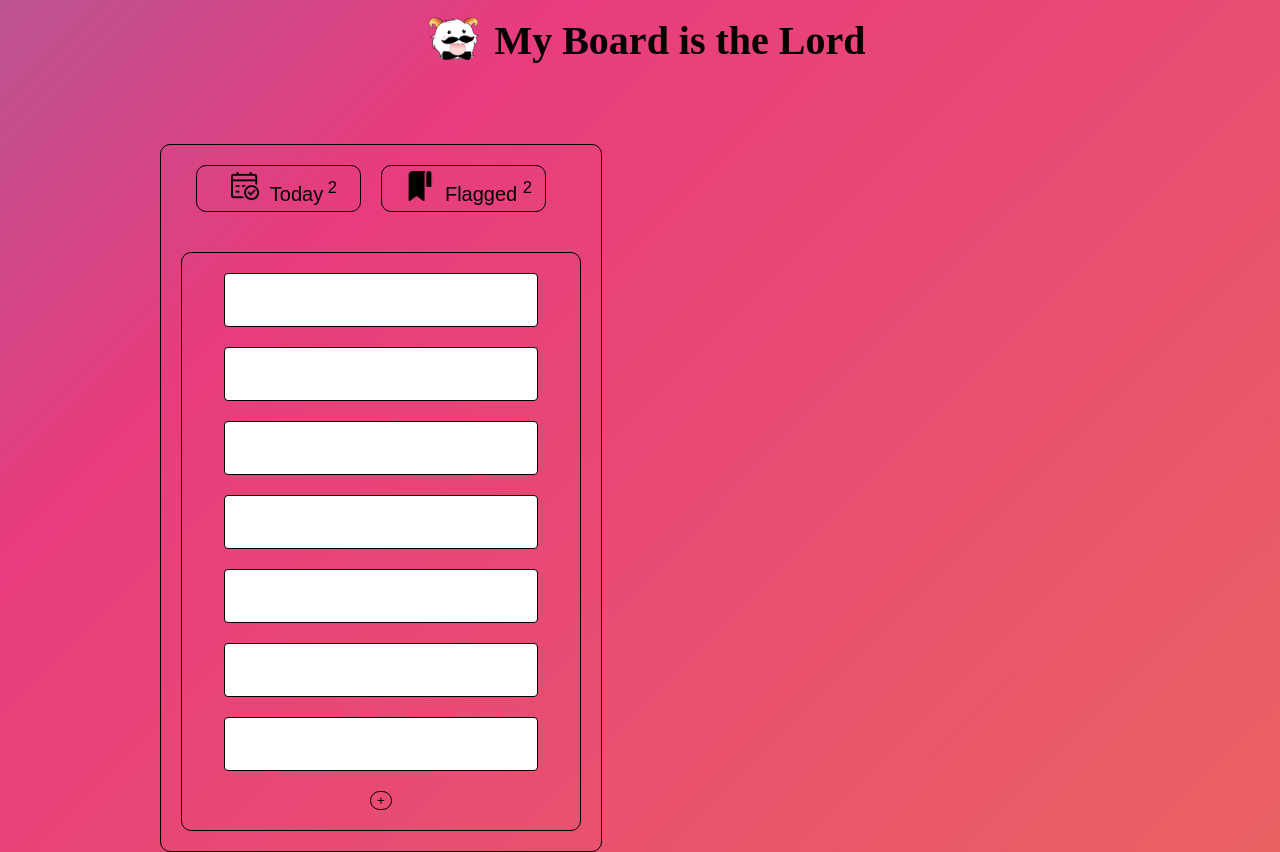
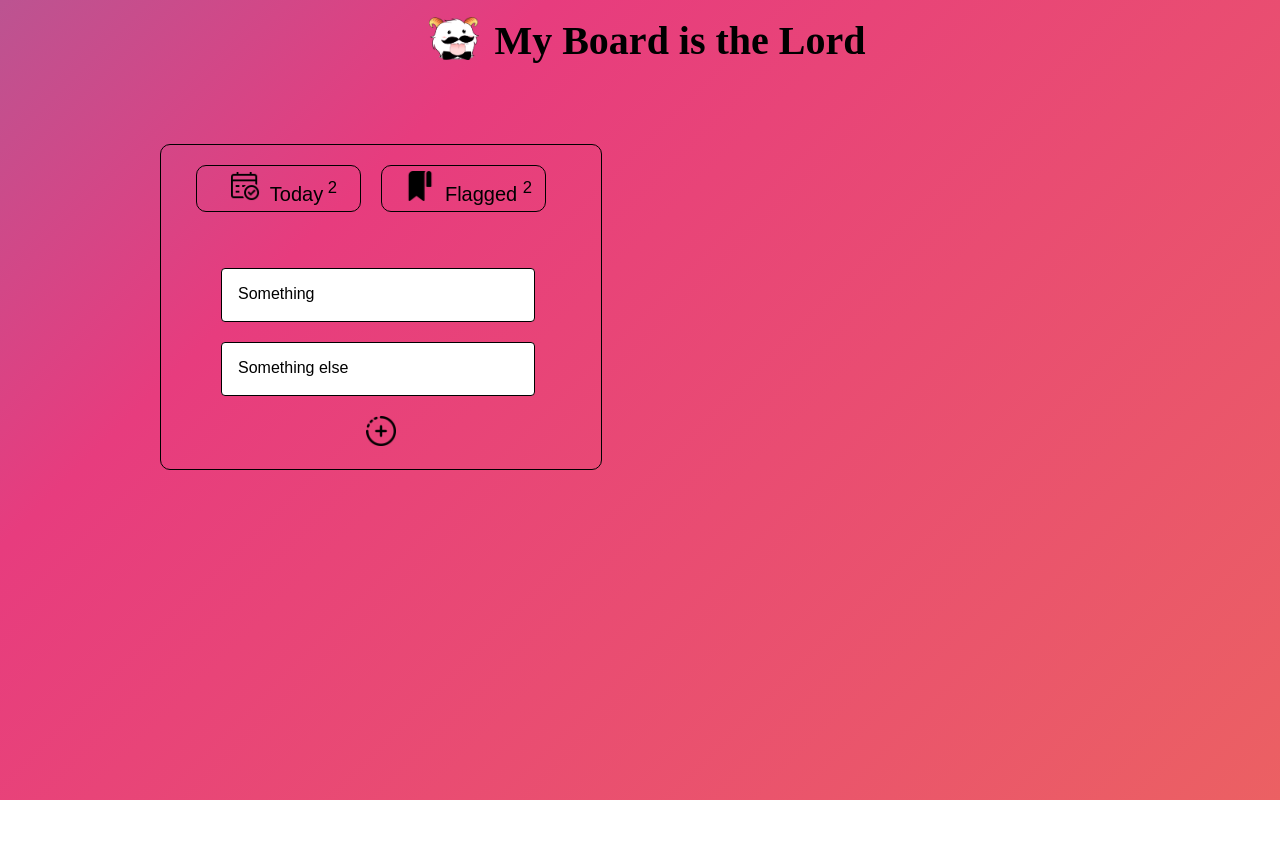
Before and after one commit to oPuDDingo/To_Do_List_Prog_3, an Angular app in the folder frontend/: page / in a window 1280 px wide. After the commit the page ends 800 px from the top, so only its background shows below. Built offline with nearby package versions, Linux system fonts and the light colour scheme.

Commit message:
add button

```diff
--- a/frontend/src/app/board/board.component.html
+++ b/frontend/src/app/board/board.component.html
@@ -10,16 +10,25 @@
             </div>
         </div>
 
-        <div class="list-container">
-            <div class="list-card"><input /> </div>
-            <div class="list-card"><input /></div>
-            <div class="list-card"><input /></div>
-            <div class="list-card"><input /></div>
-            <div class="list-card"><input /></div>
-            <div class="list-card"><input /></div>
-            <div class="list-card"><input /></div>
-            <button class="plus-btn">+</button> <!-- placeholder -->
+        <div class="lists">
+            <ul class="no-padding">
+                <li class="list-card">Something</li>
+                <li class="list-card">Something else</li>
+            </ul>
+            <!-- placeholder -->
         </div>
+        <button class="plus-btn"><img src="/assets/plus.png"/></button>
+
+<!--        <div class="lists">-->
+<!--            <ul class="no-padding">-->
+<!--                <li class="list-card">Something</li> <img src="/assets/markFalse.png" width="30px"/>-->
+<!--            </ul>-->
+<!--            <div class="flag-button">-->
+<!--                <button><img src="/assets/markFalse.png"></button>-->
+<!--            </div>-->
+<!--            <button class="plus-btn"><img src="/assets/plus.png"/></button> &lt;!&ndash; placeholder &ndash;&gt;-->
+<!--        </div>-->
+
     </div>
 
     <div class="list" *ngIf="currentList">
--- a/frontend/src/app/board/board.component.scss
+++ b/frontend/src/app/board/board.component.scss
@@ -40,6 +40,7 @@ no-padding {
   margin-right: 20px;
   width: 165px;
 
+
   img {
     width: 30px;
     margin: 0 10px;
@@ -62,6 +63,7 @@ no-padding {
 
   button:hover {
     transform: translateY(-4px);
+    box-shadow: 5px 5px 5px rgba(94, 15, 15, 0.39);
   }
 }
 
@@ -86,6 +88,8 @@ no-padding {
   flex-direction: row;
   justify-content: space-between;
   transition: all 0.2s ease-in-out;
+  float: left;
+  list-style: none;
 }
 
 .list-card input {
@@ -95,14 +99,33 @@ no-padding {
 }
 
 .plus-btn {
-  color: black;
-  background-color: transparent;
-  border: 1px black solid;
-  border-radius: 50px;
+  //color: black;
+  //background-color: transparent;
+  //border: 1px black solid;
+  //border-radius: 50px;
+  padding: 0;
+  border: none;
+  background: none;
   transition: 0.1s;
   transition-timing-function: ease-in-out;
+
+  img{
+    width: 30px;
+  }
 }
 
 .plus-btn:hover {
   transform: translateY(-4px);
 }
+
+.flag-button {
+  padding: 0;
+  border: none;
+  background: none;
+  transition: 0.1s;
+  transition-timing-function: ease-in-out;
+  float: left;
+  img {
+    width: 30px;
+  }
+}
```
Also changed, not shown: frontend/src/assets/plus.png (added).
